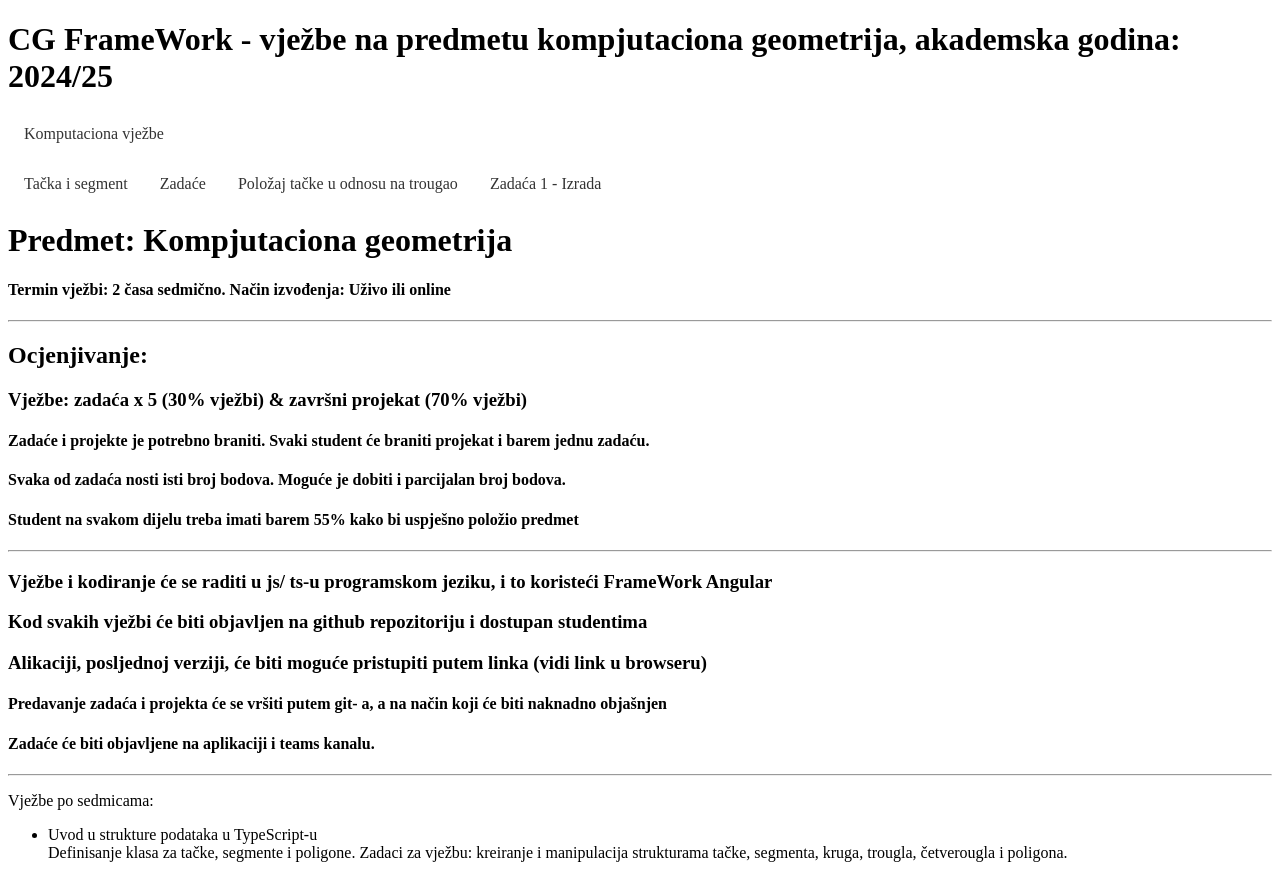
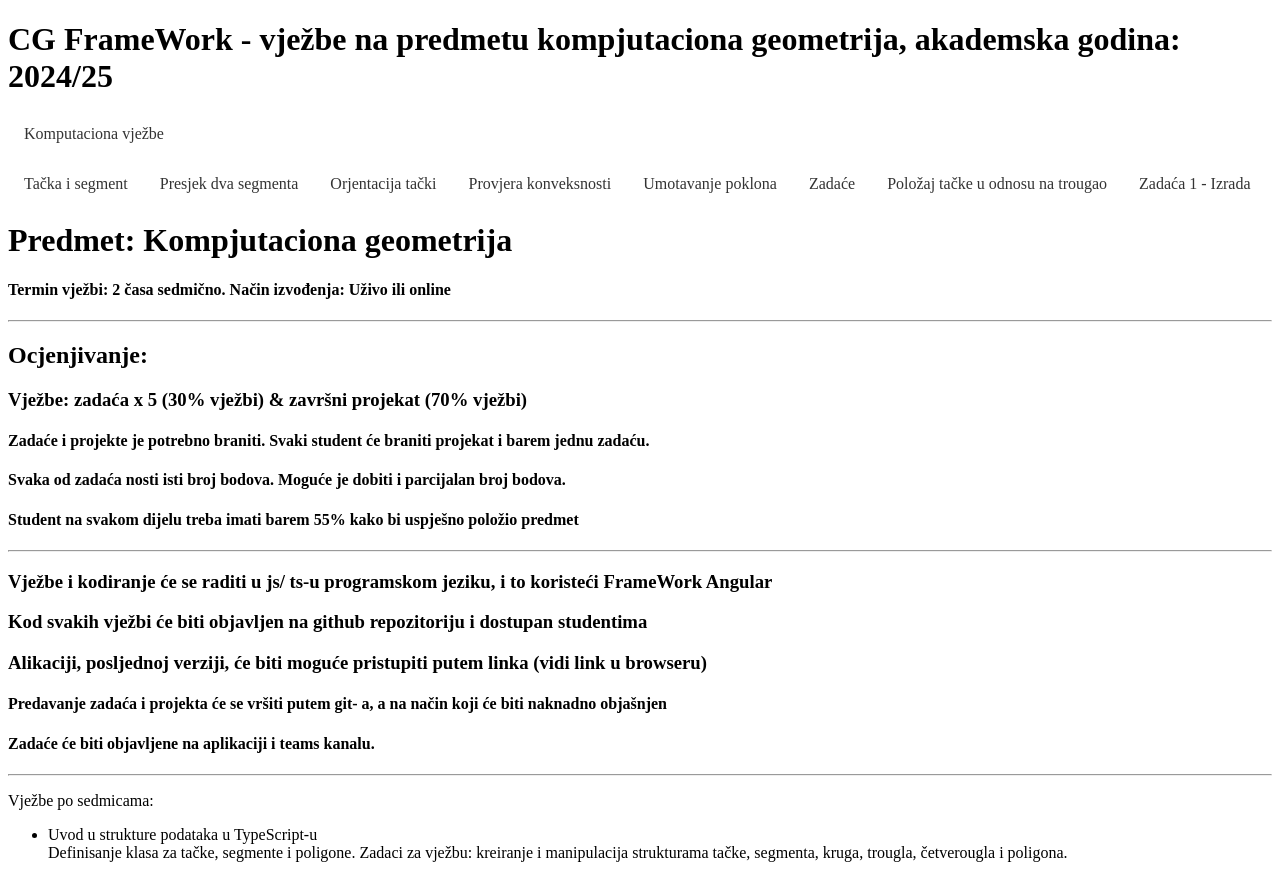
Before and after one commit to VedadDe/kg-24-25-pmf, an Angular app: page / in a window 1280 px wide. Built offline with nearby package versions, Linux system fonts and the light colour scheme.

Commit message:
code for 2nd tutorial

```diff
--- a/src/app/header/header.component.html
+++ b/src/app/header/header.component.html
@@ -18,6 +18,18 @@
             <a class="nav-link" routerLink="/point-segment">Tačka i segment</a>
           </li>
           <li class="nav-item">
+            <a class="nav-link" routerLink="/two-segments-intersecion">Presjek dva segmenta</a>
+          </li>
+          <li class="nav-item">
+            <a class="nav-link" routerLink="/points-orientation">Orjentacija tački</a>
+          </li>
+          <li class="nav-item">
+            <a class="nav-link" routerLink="/convex-check">Provjera konveksnosti</a>
+          </li>
+          <li class="nav-item">
+            <a class="nav-link" routerLink="/jarvis-march">Umotavanje poklona</a>
+          </li>
+          <li class="nav-item">
             <a class="nav-link" routerLink="/homeworks">Zadaće</a>
           </li>
           <li class="nav-item">
```
Also changed, not shown: src/app/app-routing.module.ts (+8 -0 lines), src/app/app.module.ts (+9 -1 lines).
